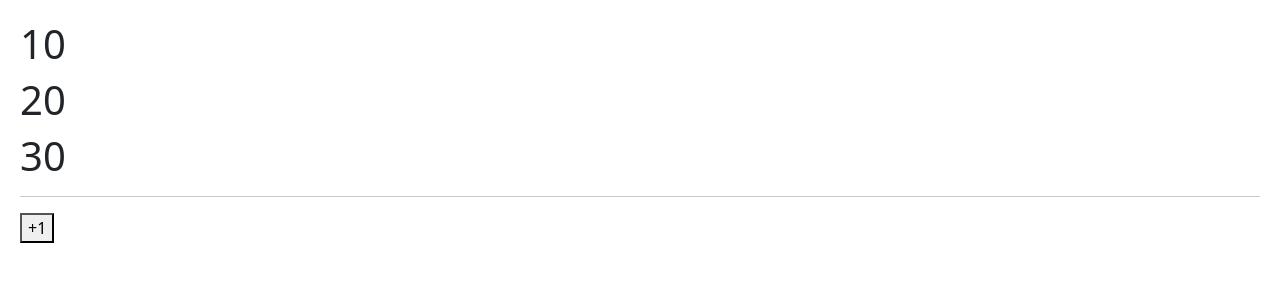
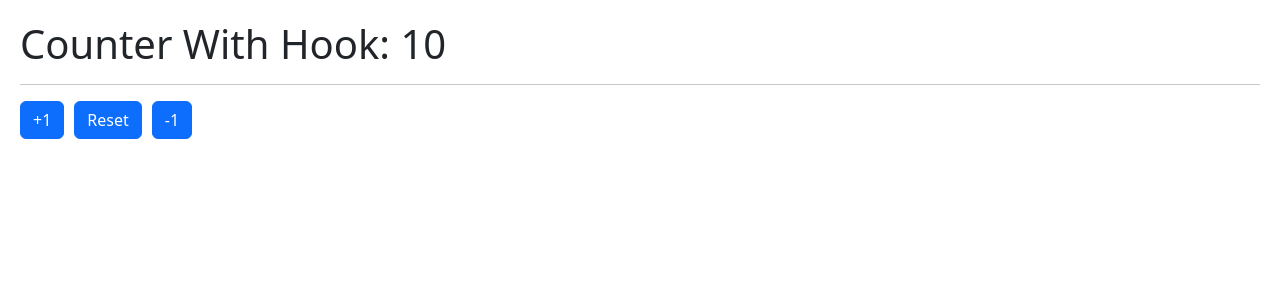
Before and after one commit to FedeAltava/hook-app, a React (Vite) app: page / in a window 1280 px wide. Shown: the top 300 px of the page. Built offline with nearby package versions, Linux system fonts and the light colour scheme.

Commit message:
counterApp usestatae with object done

```diff
--- /dev/null
+++ b/src/01-UseState/CounterWithCustomHook.jsx
@@ -0,0 +1,21 @@
+import { useCounter } from "../hooks/useCounter"
+
+
+export const CounterWithCustomHook = () => {
+    const { counter, increase, decrease, reset }= useCounter();
+  return (
+    <>
+    <h1>Counter With Hook: {counter}</h1>
+    <hr />
+    <button className="btn btn-primary" onClick={increase}>
+        +1
+    </button>
+    <button className="btn btn-primary" onClick={reset}>
+        Reset
+    </button>
+    <button className="btn btn-primary" onClick={decrease}>
+        -1
+    </button>
+    </>
+  )
+}
--- /dev/null
+++ b/src/hooks/useCounter.js
@@ -0,0 +1,25 @@
+import { useState } from "react"
+
+
+export const useCounter = (initialValue = 10) => {
+
+    const [ counter, setCounter] = useState(initialValue);
+
+    const increase = ()=>{
+        setCounter(prev=>prev+1);
+    }
+    const decrease = ()=>{
+        if(counter === 0)return;
+        setCounter(prev=>prev-1);
+    }
+
+    const reset = ()=>{
+        setCounter(initialValue);
+    }
+  return {
+    counter,
+    increase,
+    decrease,
+    reset
+  }
+}
--- a/src/main.jsx
+++ b/src/main.jsx
@@ -1,13 +1,15 @@
 import { StrictMode } from 'react'
 import { createRoot } from 'react-dom/client'
 import './index.css'
-import { CounterApp } from './01-UseState/CounterApp'
+import { CounterWithCustomHook } from './01-UseState/CounterWithCustomHook'
+// import { CounterApp } from './01-UseState/CounterApp'
 // import { HooksApp } from './HooksApp'
 
 
 createRoot(document.getElementById('root')).render(
   <StrictMode>
     {/* <HooksApp /> */}
-    <CounterApp />
+    {/* <CounterApp /> */}
+    <CounterWithCustomHook />
   </StrictMode>,
 )
```
